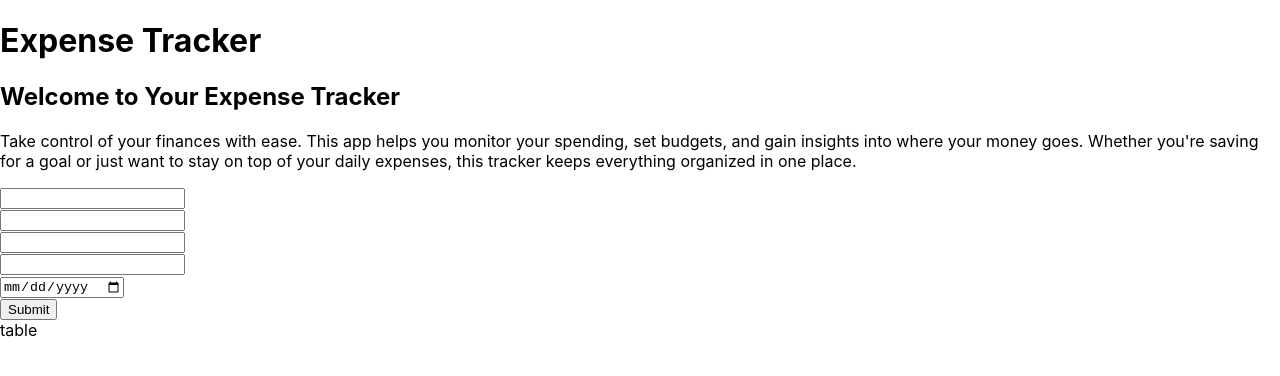
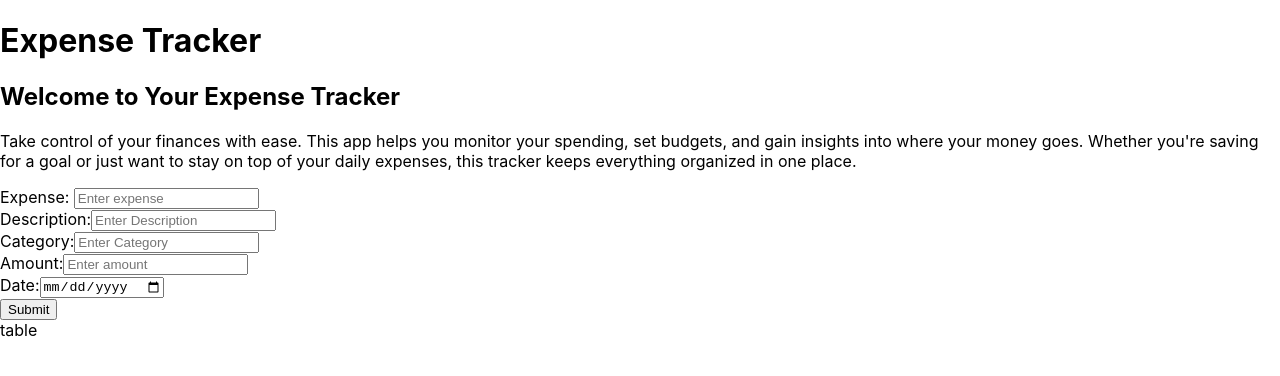
Before and after one commit to itzzzkay/react-expense-tracker, a React (Create React App) app: page / in a window 1280 px wide. Shown: the top 376 px of the page. Built offline with nearby package versions, Linux system fonts and the light colour scheme.

Commit message:
basic form input complete

```diff
--- a/src/Components/Form.jsx
+++ b/src/Components/Form.jsx
@@ -6,22 +6,37 @@ const Form = () => {
       onSubmit={() => alert("Brian Kiprono is gay")}
     >
       <div>
-        <label for="expense"></label>
-        <input type="text" id="expense" placeholder="" required />
+        <label for="expense">Expense: </label>
+        <input type="text" id="expense" placeholder="Enter expense" required />
         <br />
-        <label for="description"></label>
-        <input type="text" id="description" placeholder="" required />
+        <label for="description">Description:</label>
+        <input
+          type="text"
+          id="description"
+          placeholder="Enter Description"
+          required
+        />
         <br />
-        <label for="category"></label>
-        <input type="text" id="category" placeholder="" required />
+        <label for="category">Category:</label>
+        <input
+          type="text"
+          id="category"
+          placeholder="Enter Category"
+          required
+        />
         <br />
-        <label for="amount"></label>
-        <input type="quantity" id="amount" placeholder="" required />
+        <label for="amount">Amount:</label>
+        <input
+          type="quantity"
+          id="amount"
+          placeholder="Enter amount"
+          required
+        />
         <br />
-        <label for="date"></label>
-        <input type="date" id="date" placeholder="" required />
+        <label for="date">Date:</label>
+        <input type="date" id="date" placeholder="Enter date" required />
         <br />
-        <input type="submit" required />
+        <input type="submit" />
       </div>
     </form>
   );
```
